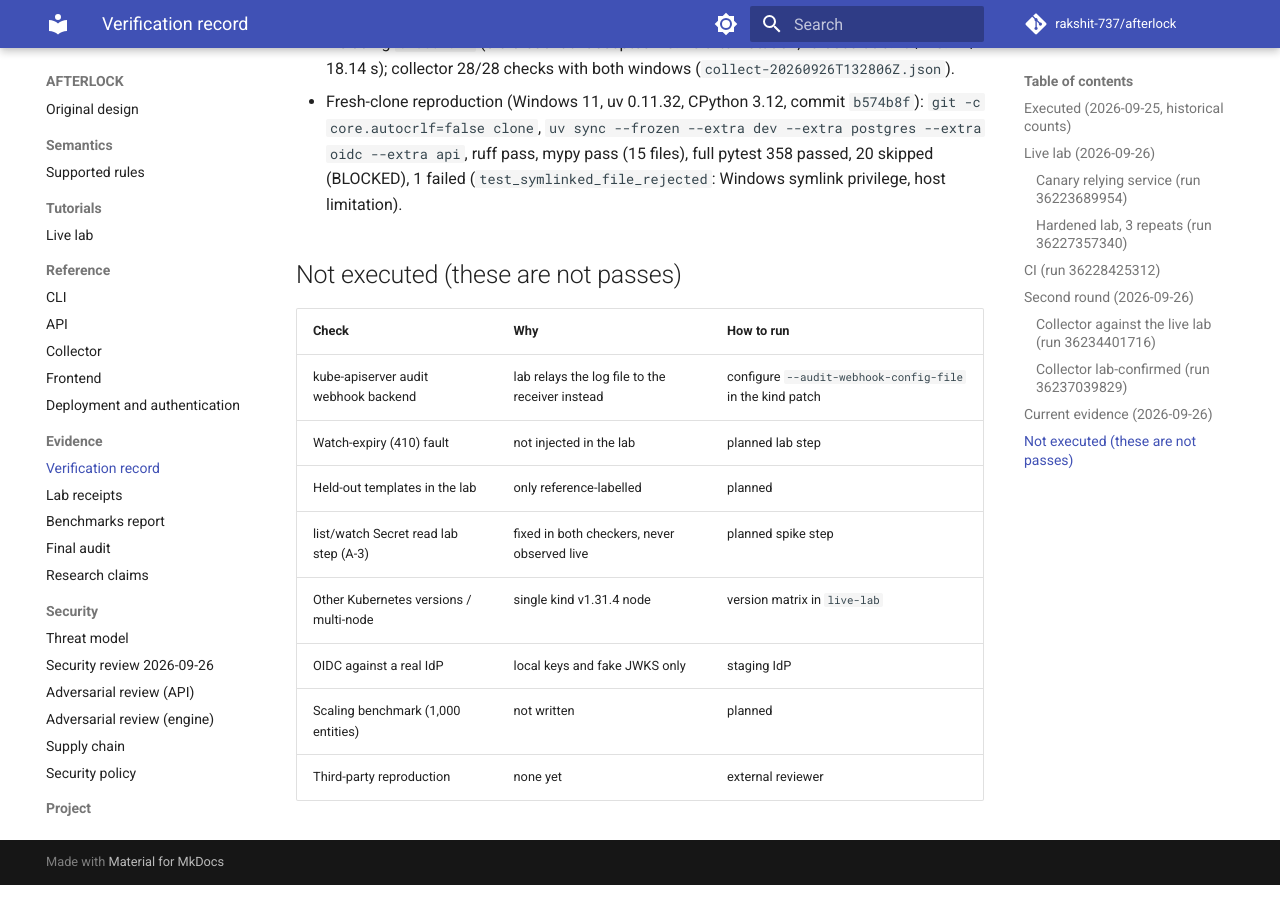
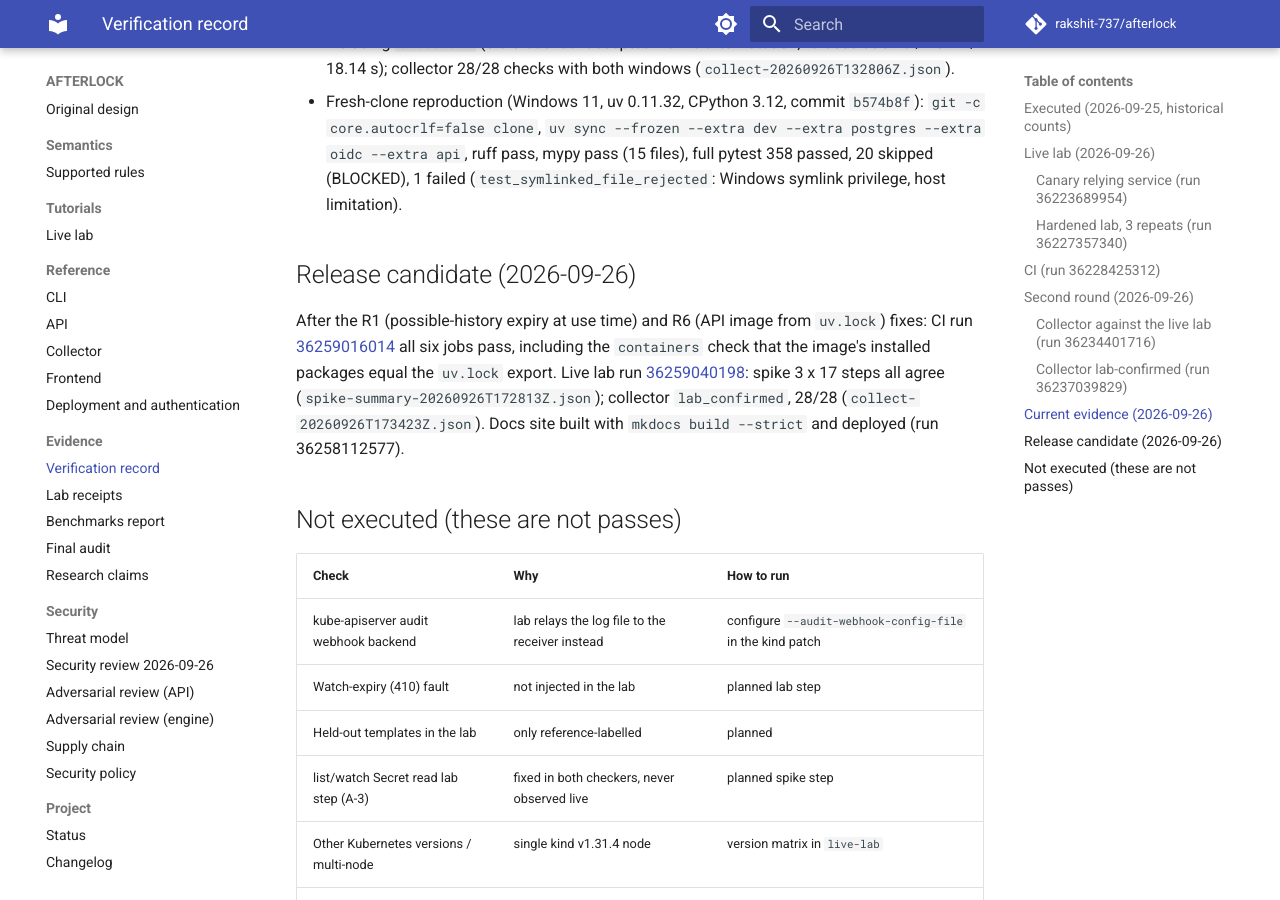
Before and after one commit to rakshit-737/afterlock, an MkDocs documentation site: the page built from docs/engineering/verification.md, in a window 1280 px wide and 900 px high, scrolled down 4124 px. Built offline with MkDocs 1.6.1 and Material for MkDocs 9.7.7, drawn with Linux system fonts in a browser that asks for light colours; comment, search, counter and statistics services are not loaded.

Commit message:
docs: record release-candidate CI and live-lab evidence

```diff
--- a/docs/engineering/verification.md
+++ b/docs/engineering/verification.md
@@ -124,6 +124,16 @@ creates from earlier runs), restart detection from spool existence.
   ruff pass, mypy pass (15 files), full pytest 358 passed, 20 skipped (BLOCKED), 1 failed
   (`test_symlinked_file_rejected`: Windows symlink privilege, host limitation).
 
+## Release candidate (2026-09-26)
+
+After the R1 (possible-history expiry at use time) and R6 (API image from `uv.lock`) fixes:
+CI run [36259016014](https://github.com/rakshit-737/afterlock/actions/runs/36259016014) all six
+jobs pass, including the `containers` check that the image's installed packages equal the
+`uv.lock` export. Live lab run [36259040198](https://github.com/rakshit-737/afterlock/actions/runs/36259040198):
+spike 3 x 17 steps all agree (`spike-summary-20260926T172813Z.json`); collector `lab_confirmed`,
+28/28 (`collect-20260926T173423Z.json`). Docs site built with `mkdocs build --strict` and
+deployed (run 36258112577).
+
 ## Not executed (these are not passes)
 
 | Check | Why | How to run |
```
